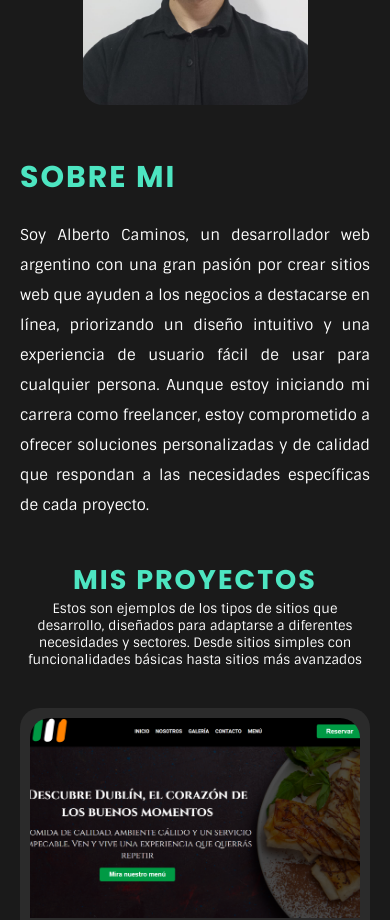
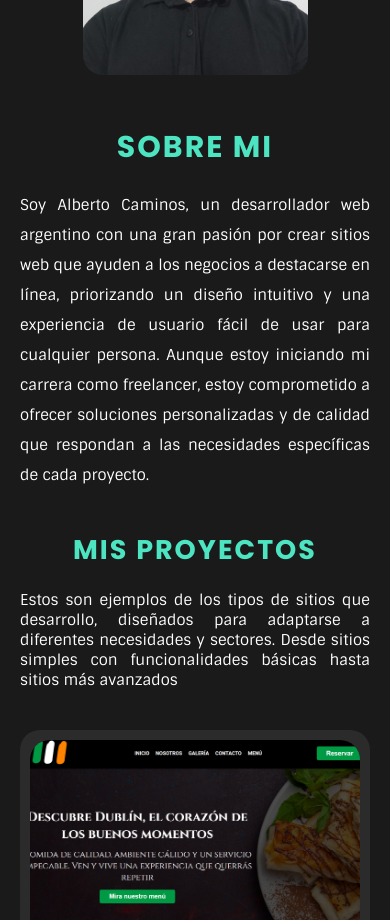
Before and after one commit to AlbeerC/portfolio-freelance, a React (Vite) app: page / in a window 390 px wide. Shown: the part 1080-2000 px from the top of the page. Built offline with nearby package versions, Linux system fonts and the light colour scheme.

Commit message:
little improves to mobiles

```diff
--- a/src/components/About/About.scss
+++ b/src/components/About/About.scss
@@ -56,6 +56,7 @@
 
             @include responsive(tablet) {
                 font-size: 3rem;
+                text-align: center !important;
             }
         }
 
--- a/src/components/Navbar/Navbar.scss
+++ b/src/components/Navbar/Navbar.scss
@@ -31,6 +31,7 @@ header {
 
         @include responsive(tablet) {
             width: 100%;
+            padding: .5rem;
         }
     }
 
--- a/src/scss/_resets.scss
+++ b/src/scss/_resets.scss
@@ -47,13 +47,14 @@ header, section, footer {
 .subtitle {
     max-width: 80%;
     margin: 0 auto;
-    padding-bottom: 2rem;
+    padding: 2rem 0;
     font-size: 1.8rem;
     text-align: center;
     color: #ffffff;
 
     @include responsive(tablet) {
         max-width: 100%;
-        font-size: 1.3rem !important;
+        font-size: 1.5rem !important;
+        text-align: justify;
     }
 }
```
